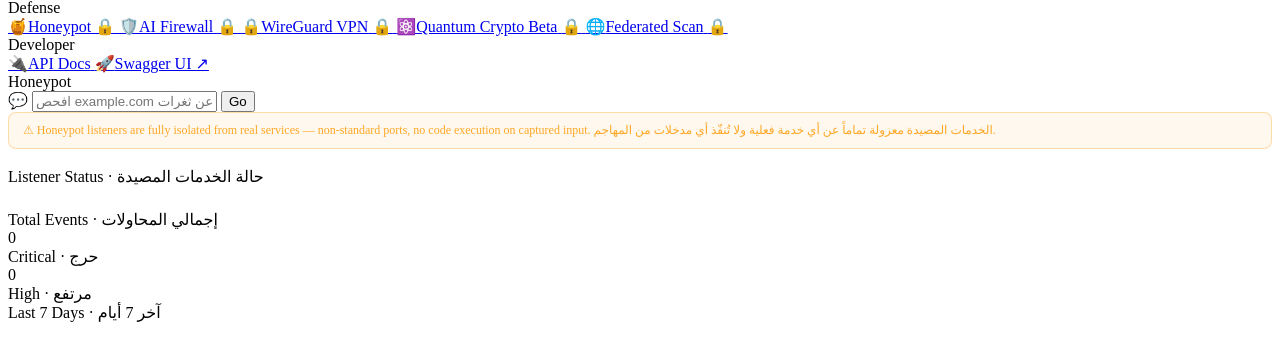
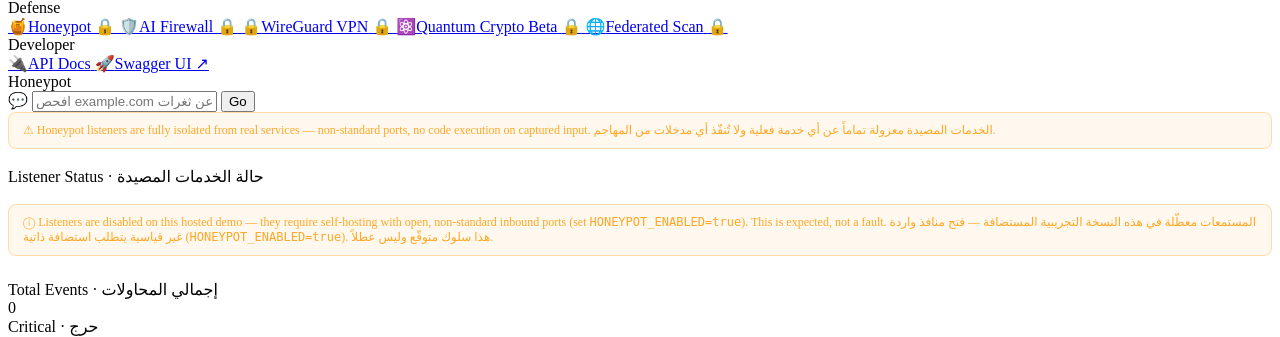
Before and after one commit to OptisecDev/optisec-recon-pro, a Python web app: template web/templates/honeypot.html in a window 1280 px wide. Shown: the part 328-665 px from the top of the page. Run offline with Jinja, Linux system fonts and the light colour scheme; the template is opened without the code that fills it, so the values that code supplies are empty.

Commit message:
fix(honeypot): explain why listeners are disabled on the hosted demo
Added a bilingual (EN/AR) note next to the listener status pills,
shown only when manager_status.enabled is false: the honeypot listeners
require self-hosting with open, non-standard inbound ports
(HONEYPOT_ENABLED=true) and are intentionally off on the hosted demo —
not a fault, so a visitor isn't left thinking something is broken.

Co-Authored-By: Claude Sonnet 5 <noreply@anthropic.com>

```diff
--- a/web/templates/honeypot.html
+++ b/web/templates/honeypot.html
@@ -45,6 +45,12 @@
     </div>
     {% endfor %}
   </div>
+  {% if not manager_status.enabled %}
+  <div class="hp-warn">
+    ⓘ Listeners are disabled on this hosted demo — they require self-hosting with open, non-standard inbound ports (set <code>HONEYPOT_ENABLED=true</code>). This is expected, not a fault.
+    المستمعات معطّلة في هذه النسخة التجريبية المستضافة — فتح منافذ واردة غير قياسية يتطلب استضافة ذاتية (<code>HONEYPOT_ENABLED=true</code>). هذا سلوك متوقّع وليس عطلاً.
+  </div>
+  {% endif %}
 </div>
 
 <!-- Stats row -->
```
